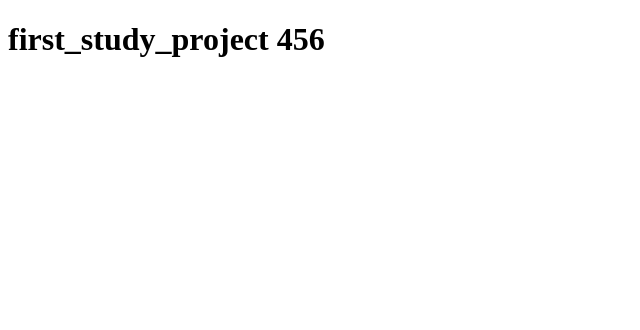
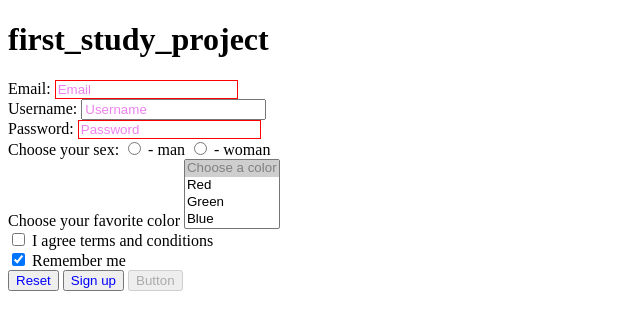
Before and after one commit to MichNoga/first_study_project, a plain HTML site: page index.html in a window 1280 px wide. Shown: the whole page, without its empty margins (0-640 px from the left). Drawn offline with Linux system fonts and the light colour scheme.

Commit message:
html/css+

```diff
--- a/index.html
+++ b/index.html
@@ -5,8 +5,87 @@
     <meta http-equiv="X-UA-Compatible" content="IE=edge">
     <meta name="viewport" content="width=device-width, initial-scale=1.0">
     <title>first_study_project</title>
+    <link rel="stylesheet" href="styles.css">
 </head>
 <body>
-    <h1>first_study_project 456</h1>
+    <h1>first_study_project</h1>
+    <form action="" method="">
+
+        <label class="form-field">
+            Email:
+            <input class="field" type="email" name="email" placeholder="Email" required>
+        </label>
+
+        <label class="form-field">
+            Username:
+            <input class="field" type="text" name="username" placeholder="Username">
+        </label>
+
+        <label class="form-field">
+            Password:
+            <input
+            type="password"
+            name="password"
+            placeholder="Password"
+            class="field"
+            required
+            minlength="4"
+            maxlength="16"
+            pattern="\d+"
+            >
+        </label>
+
+        <div class="form-field">
+            Choose your sex:
+            <label>
+                <input type="radio" name="sex" value="m">
+                - man
+            </label>
+            <label>
+                <input type="radio" name="sex" value="f">
+                - woman
+            </label>
+        </div>
+
+        <label class="form-field">
+            Choose your favorite color
+
+            <select name="color" required multiple>
+                <option value=""disabled selected>Choose a color</option>
+                <option value="#f00">Red</option>
+                <option value="#0f0">Green</option>
+                <option value="#00f">Blue</option>
+            <select>
+        </label>
+
+
+
+        <label class="form-field">
+            <input type="checkbox"
+            name="terms"
+            id="terms-and-conditions"
+            class="field"
+            required
+            >
+            <label class="form-label" for="terms-and-conditions">
+                I agree terms and conditions
+            </label>
+        </label>
+
+        <label class="form-field">
+            <input type="checkbox"
+            name="remember"
+            class="field"
+            value="123"
+            checked
+            required
+            >
+            Remember me
+        </label>
+
+        <button type="reset" class="form-button">Reset</button>
+        <button type="submit" class="form-button">Sign up</button>
+        <button type="button" class="form-button" disabled>Button</button>
+    </form>
 </body>
 </html>
--- /dev/null
+++ b/styles.css
@@ -0,0 +1,22 @@
+.form-field {
+    display: block;
+}
+.field::placeholder {
+    color: violet;
+}
+
+.field:focus {
+    background-color: yellow;
+}
+
+.field:checked ~ .form-label {
+    color: green;
+}
+
+.field:invalid {
+    border: 1px solid red;
+}
+
+.form-button:enabled {
+    color: blue
+}
```
